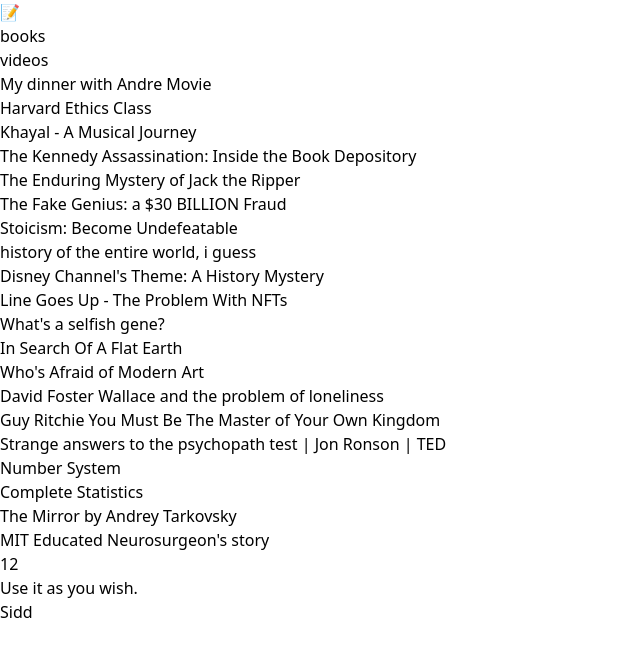
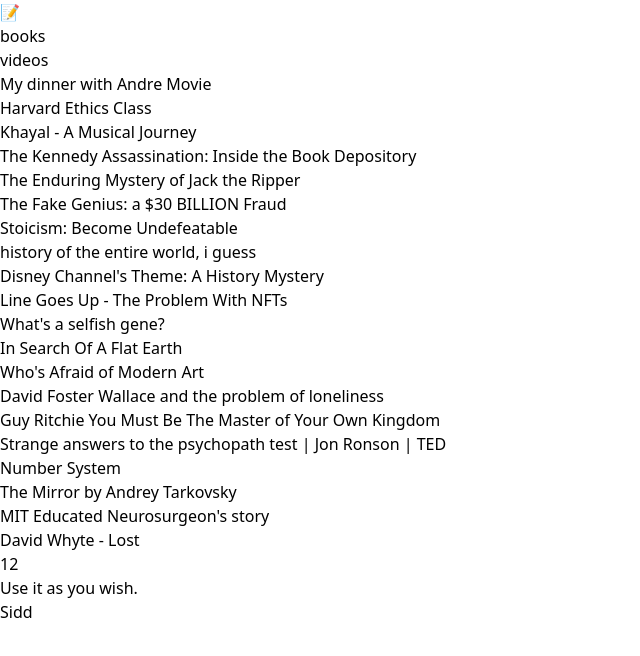
Before and after one commit to Siddharthbadal/AllTheLinks, a Next.js app: page /videos in a window 1280 px wide. Shown: the top 656 px of the page, without its empty margins (0-640 px from the left). Built offline with nearby package versions, Linux system fonts and the light colour scheme.

Commit message:
new link

```diff
--- a/src/data/videos.js
+++ b/src/data/videos.js
@@ -83,7 +83,6 @@
         "title":" Strange answers to the psychopath test | Jon Ronson | TED "
     },
 
-
     {
         "link":"https://www.youtube.com/playlist?list=PLOoogDtEDyvvLxig0poIGPWnGF74R4uxq",
         "type": "",
@@ -91,11 +90,6 @@
 
     },
 
-    {
-        "link":"https://www.youtube.com/playlist?list=PL0o_zxa4K1BVsziIRdfv4Hl4UIqDZhXWV",
-        "type": "",
-        "title": "Complete Statistics"
-    },
 	{
         "link":"https://www.youtube.com/watch?v=NrMINC5xjMs",
         "type": "",
@@ -109,17 +103,22 @@
 	{
         "link":"https://www.youtube.com/watch?v=QgNHmxIqKuA",
         "type": "",
-        "title": "David Whyte Lost"
+        "title": "David Whyte - Lost"
     },
 	{
         "link":"https://archive.org/details/ordinary-people-1980-robert-redford_202309",
         "type": "",
-        "title": "Ordinary people Movie"
+        "title": "Ordinary people - Movie"
     },
 	{
         "link":"https://www.youtube.com/watch?v=pCofmZlC72g",
         "type": "",
         "title": "Sam harris On Free Will"
     },
+	{
+        "link":"https://www.youtube.com/watch?v=IA4RP1dwcU4",
+        "type": "",
+        "title": "Chinese Coffee - Movie"
+    },
 
 ]
```
